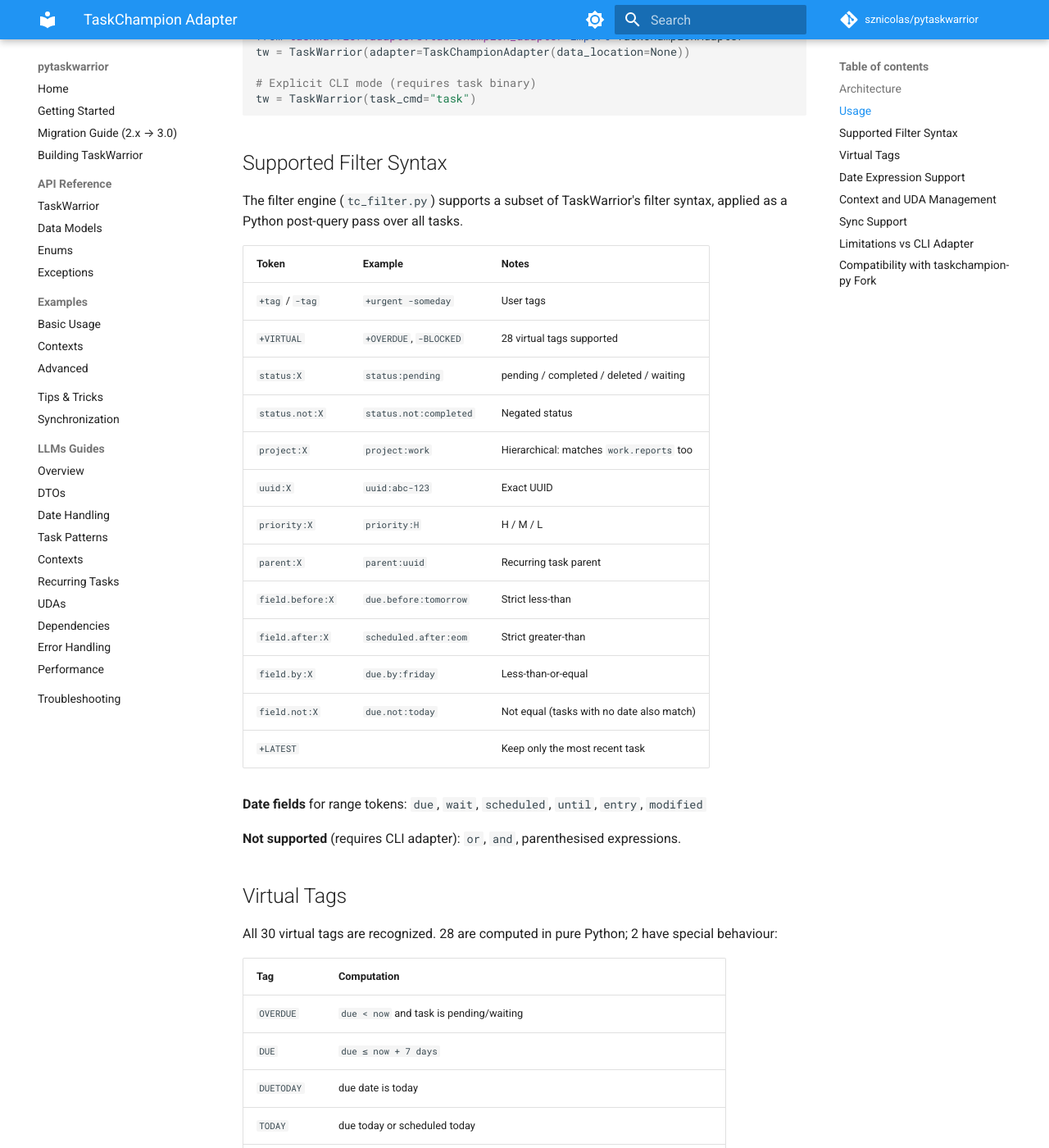
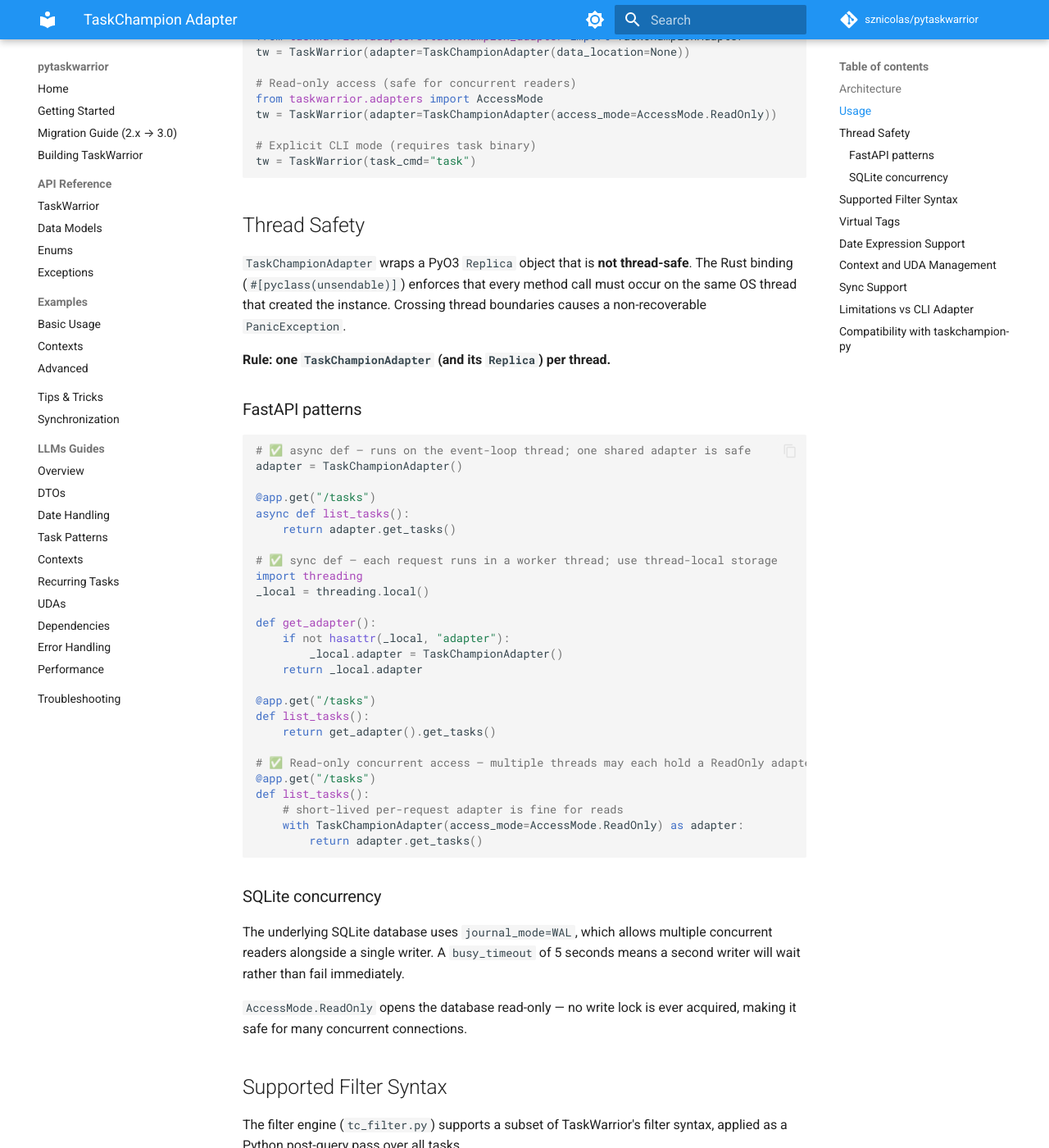
Before and after one commit to sznicolas/pytaskwarrior, an MkDocs documentation site: the page built from docs/taskchampion-adapter.md, in a window 1280 px wide and 1400 px high, scrolled down 876 px. Shown: the whole window at 82% size. Built offline with MkDocs 1.6.1 and Material for MkDocs 9.7.7, drawn with Linux system fonts in a browser that asks for light colours; comment, search, counter and statistics services are not loaded; some of the changed text lies outside the part shown.

Commit message:
update to taskchampion3-py-dev

````diff
--- a/docs/taskchampion-adapter.md
+++ b/docs/taskchampion-adapter.md
@@ -39,9 +39,62 @@
 from taskwarrior.adapters.taskchampion_adapter import TaskChampionAdapter
 tw = TaskWarrior(adapter=TaskChampionAdapter(data_location=None))
 
+# Read-only access (safe for concurrent readers)
+from taskwarrior.adapters import AccessMode
+tw = TaskWarrior(adapter=TaskChampionAdapter(access_mode=AccessMode.ReadOnly))
+
 # Explicit CLI mode (requires task binary)
 tw = TaskWarrior(task_cmd="task")
 ```
+
+## Thread Safety
+
+`TaskChampionAdapter` wraps a PyO3 `Replica` object that is **not thread-safe**.
+The Rust binding (`#[pyclass(unsendable)]`) enforces that every method call must
+occur on the same OS thread that created the instance. Crossing thread boundaries
+causes a non-recoverable `PanicException`.
+
+**Rule: one `TaskChampionAdapter` (and its `Replica`) per thread.**
+
+### FastAPI patterns
+
+```python
+# ✅ async def — runs on the event-loop thread; one shared adapter is safe
+adapter = TaskChampionAdapter()
+
+@app.get("/tasks")
+async def list_tasks():
+    return adapter.get_tasks()
+
+# ✅ sync def — each request runs in a worker thread; use thread-local storage
+import threading
+_local = threading.local()
+
+def get_adapter():
+    if not hasattr(_local, "adapter"):
+        _local.adapter = TaskChampionAdapter()
+    return _local.adapter
+
+@app.get("/tasks")
+def list_tasks():
+    return get_adapter().get_tasks()
+
+# ✅ Read-only concurrent access — multiple threads may each hold a ReadOnly adapter
+@app.get("/tasks")
+def list_tasks():
+    # short-lived per-request adapter is fine for reads
+    with TaskChampionAdapter(access_mode=AccessMode.ReadOnly) as adapter:
+        return adapter.get_tasks()
+```
+
+### SQLite concurrency
+
+The underlying SQLite database uses `journal_mode=WAL`, which allows multiple
+concurrent readers alongside a single writer. A `busy_timeout` of 5 seconds
+means a second writer will wait rather than fail immediately.
+
+`AccessMode.ReadOnly` opens the database read-only — no write lock is ever
+acquired, making it safe for many concurrent connections.
 
 ## Supported Filter Syntax
 
@@ -175,12 +228,14 @@
 | TC sync protocol | ✅ | ❌ |
 | Binary required | ❌ | ✅ |
 
-## Compatibility with taskchampion-py Fork
+## Compatibility with taskchampion-py
 
-This library depends on a fork of `taskchampion-py` (version `3.0.1.1`) that
-tracks taskchampion `3.0.1`. The fork is located at
-`tmp/taskchampion-py-fork/` and must be built locally until merged upstream:
+This library depends on `taskchampion3-py-fork` (version `>= 3.0.1.1`) that
+tracks taskchampion `3.0.1`. The package is located at
+`tmp/taskchampion-py-dev/` and must be built locally until published upstream:
 
 ```bash
-uv sync  # builds and installs the fork automatically
+uv sync  # builds and installs the package automatically
 ```
+
+The Python import name is unchanged: `import taskchampion`.
````
Also changed, not shown: CHANGELOG.md (+41 -0 lines), pyproject.toml (+2 -7 lines), 6 other files.
